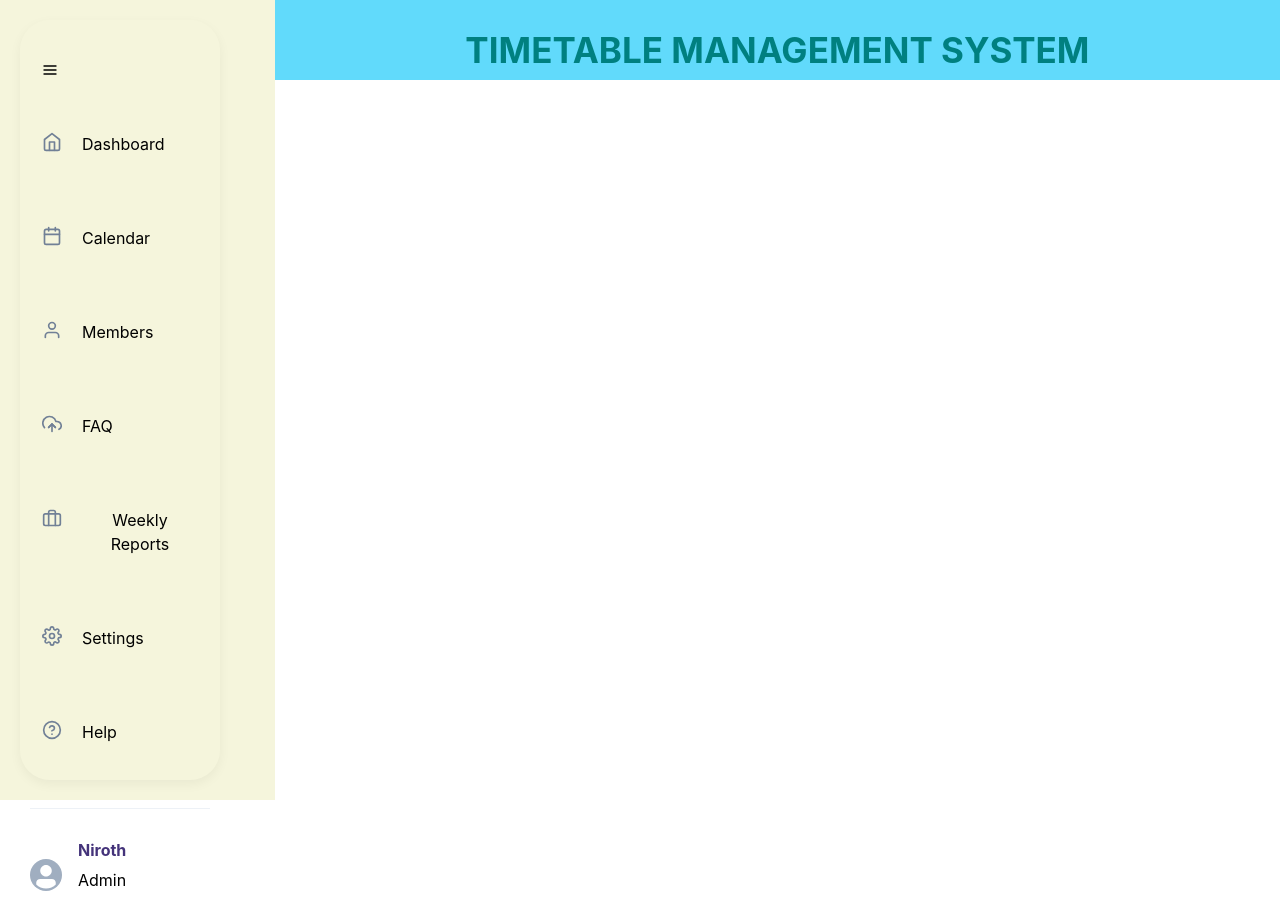
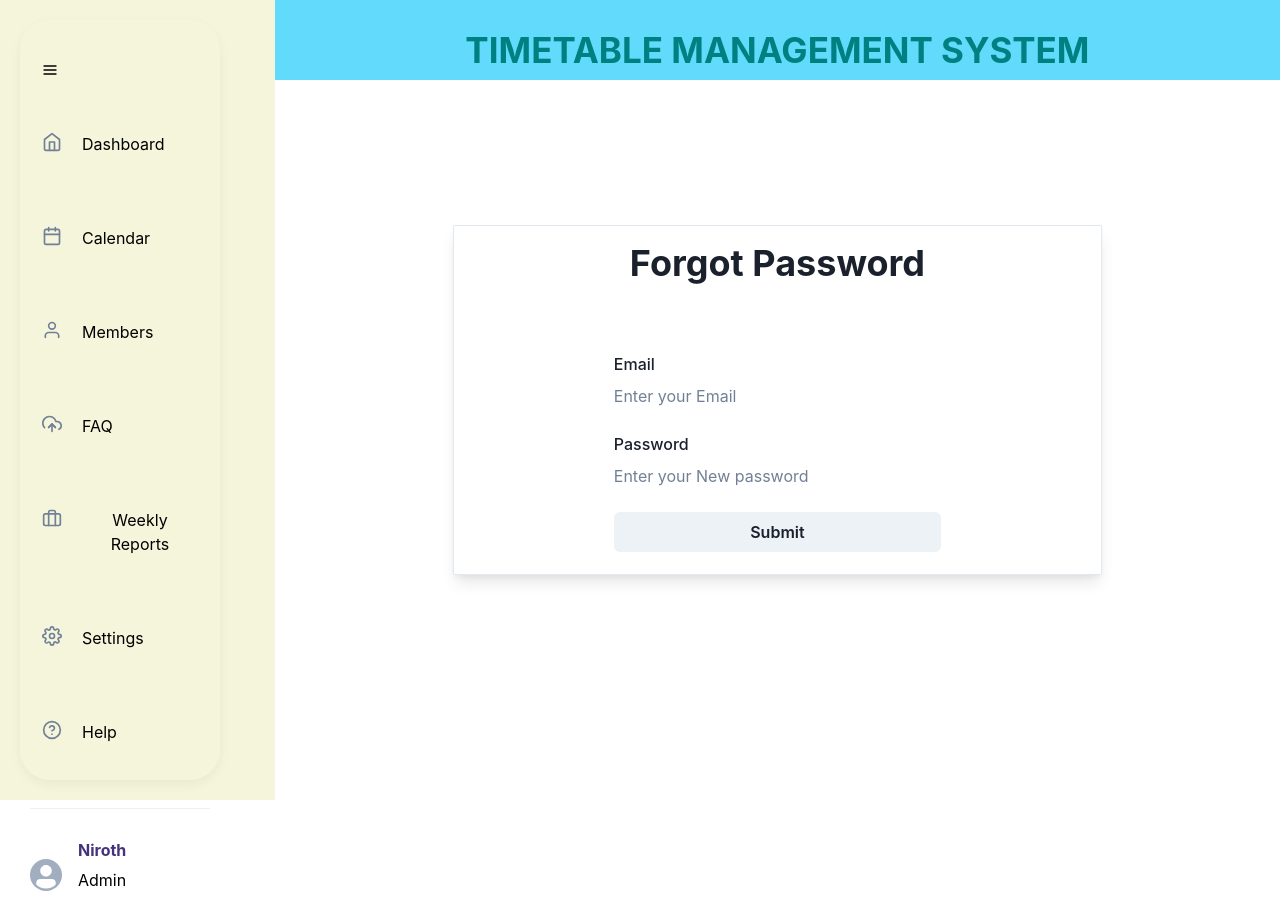
Before and after one commit to kelummadusanka/Time_Table_Management, a React (Create React App) app in the folder client/: page /ForgotPassword in a window 1280 px wide. Built offline with nearby package versions, Linux system fonts and the light colour scheme.

Commit message:
updated forgot password

```diff
--- a/client/src/App.js
+++ b/client/src/App.js
@@ -7,6 +7,7 @@ import AdminPanel from "./Components/Admin/AdminPanel";
 import Nav from "./Components/Nav/Nav";
 import { BrowserRouter, Routes, Route } from "react-router-dom";
 import {Center,Square,Circle} from "@chakra-ui/react";
+import ForgotPassword from "./Components/Login/ForgotPassword";
 
 
 function App() {
@@ -31,6 +32,9 @@ function App() {
           <Route path="/LecDashboard" element={<LecDashboard />} />
           <Route path="/StudentDashboard" element={<StudentDashboard />} />
           <Route path="/AdminDashboard/*" element={<AdminPanel />} />
+          <Route path="/ForgotPassword" element={<ForgotPassword />} />
+
+
         </Routes>
       </BrowserRouter>
       </div>
--- a/client/src/Components/Login/ForgotPassword.jsx
+++ b/client/src/Components/Login/ForgotPassword.jsx
@@ -1,26 +1,65 @@
 import { chakra, omitThemingProps } from "@chakra-ui/react";
+import React from 'react'
 import { useState } from "react";
 import { Link } from "react-router-dom";
 import { Toast } from "@chakra-ui/react";
+import {
+    ThemeProvider,
+    theme,
+    ColorModeProvider,
+    CSSReset,
+    Box,
+    Flex,
+    IconButton,
+    useColorMode,
+    Heading,
+    Text,
+    FormControl,
+    FormLabel,
+    Input,
+    Stack,
+    Checkbox,
+    Button,
+    FormErrorMessage,
 
+    Select,
 
-function ForgotPassword(){
-    const [email,setEmail]=useState('')
+} from '@chakra-ui/react'
 
-    const onChange =e =>{
+function ForgotPassword() {
+    const [email, setEmail] = useState('')
+
+    const onChange = e => {
 
     }
 
-    const onSubmit =e =>{
+    const onSubmit = e => {
         e.preventDefault()
     }
-    return(
+    return (
+        <Flex minHeight='75vh' width='full' align='center' justifyContent='center'>
         <div className="pageContainer">
-            <header>
-                <p className="pageHeader">Forgot Password</p>
-            </header>
+            <Box
+                borderWidth={1}
+                px={40}
+                width='230'
+                maxWidth='800px'
+                height='350'
+                borderRadius={1}
+                textAlign='left'
+                boxShadow='lg'
+
+            >
+
+                    <Box p={4}>
+                        <Box textAlign='center' height='70px'>
+                            <Heading>Forgot Password</Heading>
+                        </Box>
+                    </Box>
+
                 <main>
-                <form onSubmit={onSubmit}>
+                    <form onSubmit={onSubmit} mt='6'>
+                        <FormLabel mt='6'>Email</FormLabel>
                         <input
                             type='email'
                             className='emailInput'
@@ -28,11 +67,31 @@ function ForgotPassword(){
                             id='email'
                             value={email}
                             onChange={onChange}
+                        />
+                        <div className="container mt-2">
+                        </div>
+
+
+                    </form>
+                    <form onSubmit={onSubmit} mt='6'>
+                        <FormLabel mt='6'>Password</FormLabel>
+                        <input
+                            type='password'
+                            className='passwordInput'
+                            placeholder='Enter your New password'
+                            id='password'
+                            onChange={onChange}
 
                         />
+                        <div className="container mt-2">
+                        </div>
+                        <Button variantColor="teal" width='full' mt={4} >Submit</Button>
+                        <div mt={4}></div>
                     </form>
                 </main>
+            </Box>
         </div>
+        </Flex>
     )
 }
 
--- a/client/src/Components/Login/Login.js
+++ b/client/src/Components/Login/Login.js
@@ -1,8 +1,9 @@
 
 
-
+import { useHistory} from "react-router-dom"
 import React from 'react'
-
+import  { useState } from "react";
+import './ForgotPassword'
 
 
 import {
@@ -28,12 +29,18 @@ import {
   Select,
 
 } from '@chakra-ui/react'
-
+function Login() {
 const VARIANT_COLOR = 'teal';
 
 
-const Login = () => {
   //  const { register, handleSubmit, formState: { errors } } = useForm();
+
+  const [username, setUsername] = useState('');
+  const [password, setPassword] = useState('');
+  const handleSubmit = event => {
+    event.preventDefault();
+    alert(`Username: ${username} & Password: ${password}`);
+  };
 
   return (
 
@@ -55,9 +62,9 @@ const Login = () => {
   </Text> } */}
         </Box>
         <Box my={8} textAlign='left'>
-            <form>
+          <form onSubmit={handleSubmit}>
 
-              <FormControl>
+            <FormControl isRequired>
               <FormLabel>Username</FormLabel>
               <Input type='email' placeholder='Enter your username' />
               <div className="container mt-2">
@@ -66,9 +73,11 @@ const Login = () => {
             </FormControl>
 
 
-              <FormControl mt={4}>
+            <FormControl isRequired mt={4}>
               <FormLabel>Password</FormLabel>
-                <Input type='password' placeholder='Enter your password' />
+              <Input type='password' placeholder='Enter your password'
+              onChange={event => setPassword(event.currentTarget.value)}
+              />
             </FormControl>
 
             <FormControl mt={4}>
@@ -86,11 +95,11 @@ const Login = () => {
                 <Checkbox>Remember Me</Checkbox>
               </Box>
               <Box>
-                  <Link color={`${VARIANT_COLOR}.400`}>Forgot your password?</Link>
+                <Link href='/ForgotPassword'color={`${VARIANT_COLOR}.400` }>Forgot your password?</Link>
               </Box>
             </Stack>
 
-              <Button variantColor={VARIANT_COLOR} width='full' mt={4}>Sign In</Button>
+            <Button variantColor="teal" width='full' mt={4} >Sign In</Button>
           </form>
         </Box>
       </Box>
--- a/client/src/Components/Nav/NavItem.js
+++ b/client/src/Components/Nav/NavItem.js
@@ -40,7 +40,7 @@ export default function NavItem({ icon, title, description, active, navSize }) {
             </Flex>
           </MenuButton>
         </Link>
-        <MenuList py={0} border="none" w={200} h={200} ml={5}></MenuList>
+        {/* <MenuList py={0} border="none" w={200} h={200} ml={5}></MenuList> */}
       </Menu>
     </Flex>
   );
```
Also changed, not shown: 1 other file (tests, documents, lock files or other folders). Lines whose indentation alone changed are shown as unchanged.
